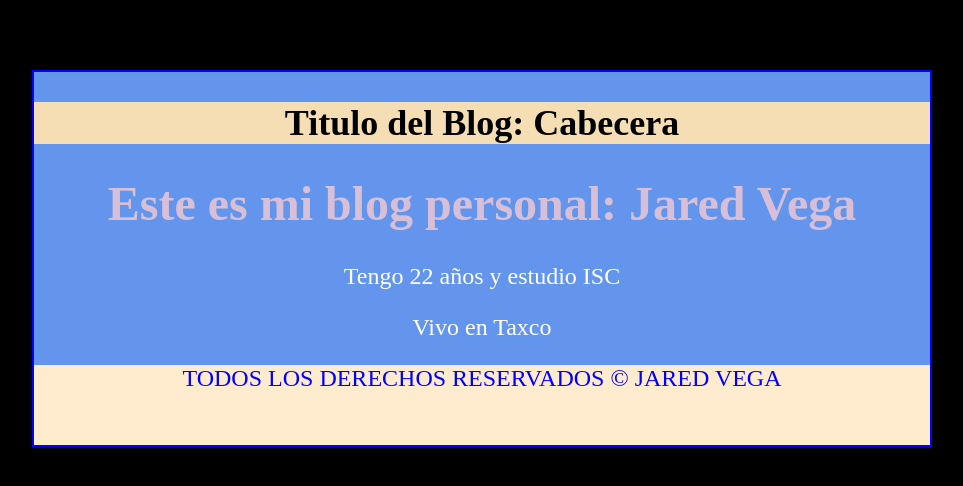
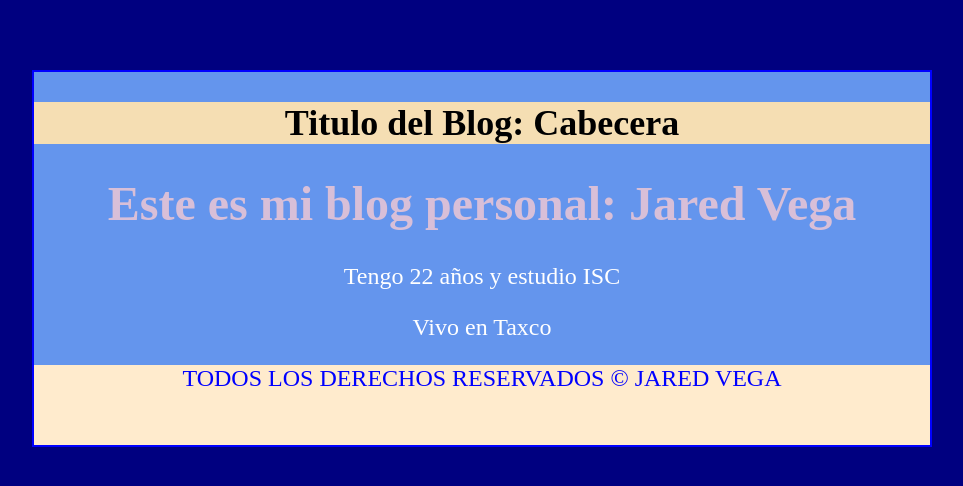
Before and after one commit to jared1504/cursoGit, a plain HTML site: page index.html in a window 1280 px wide. Shown: the whole page, without its empty margins (158-1121 px from the left). Drawn offline with Linux system fonts and the light colour scheme.

Commit message:
Modifique el color de fondo

```diff
--- a/css/style.css
+++ b/css/style.css
@@ -1,5 +1,5 @@
 body{
-    background-color:black;
+    background-color: navy;
     text-align: center;
     font-size: 24px;
     margin: 0;
```
